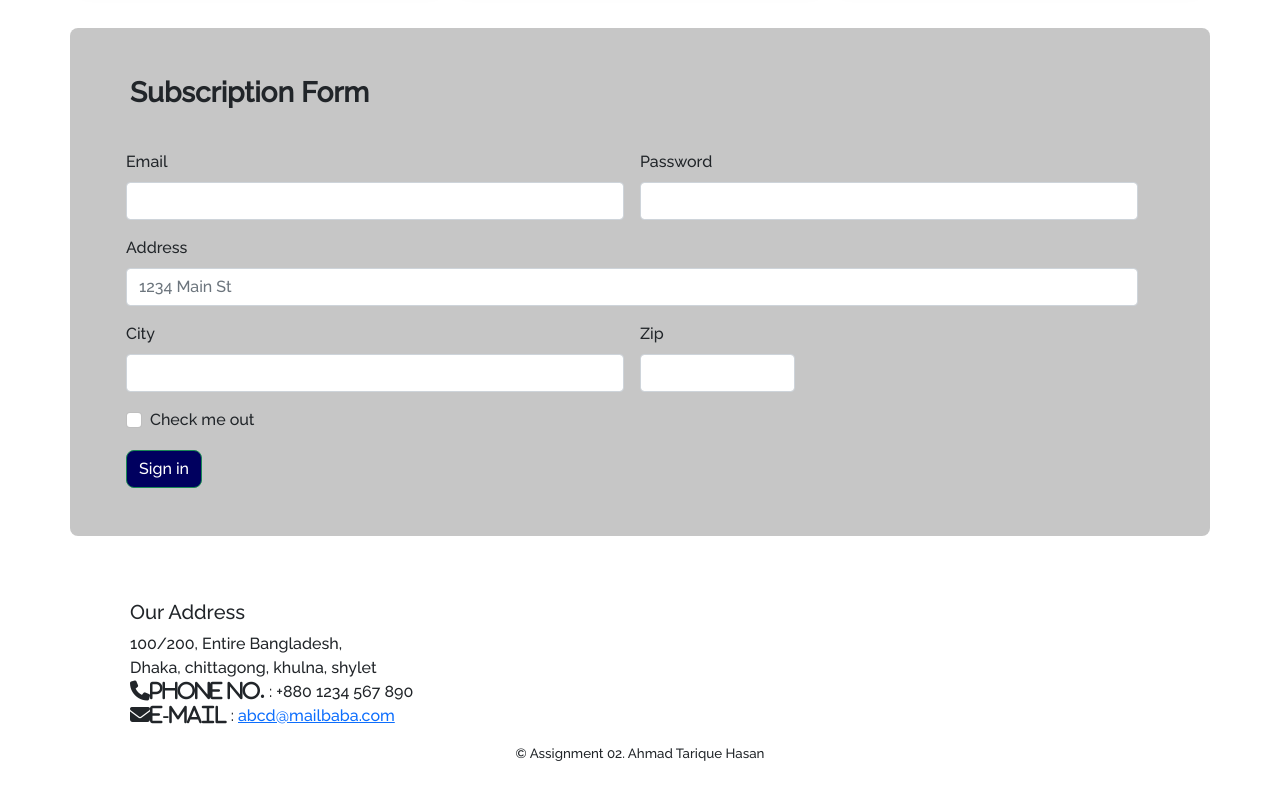
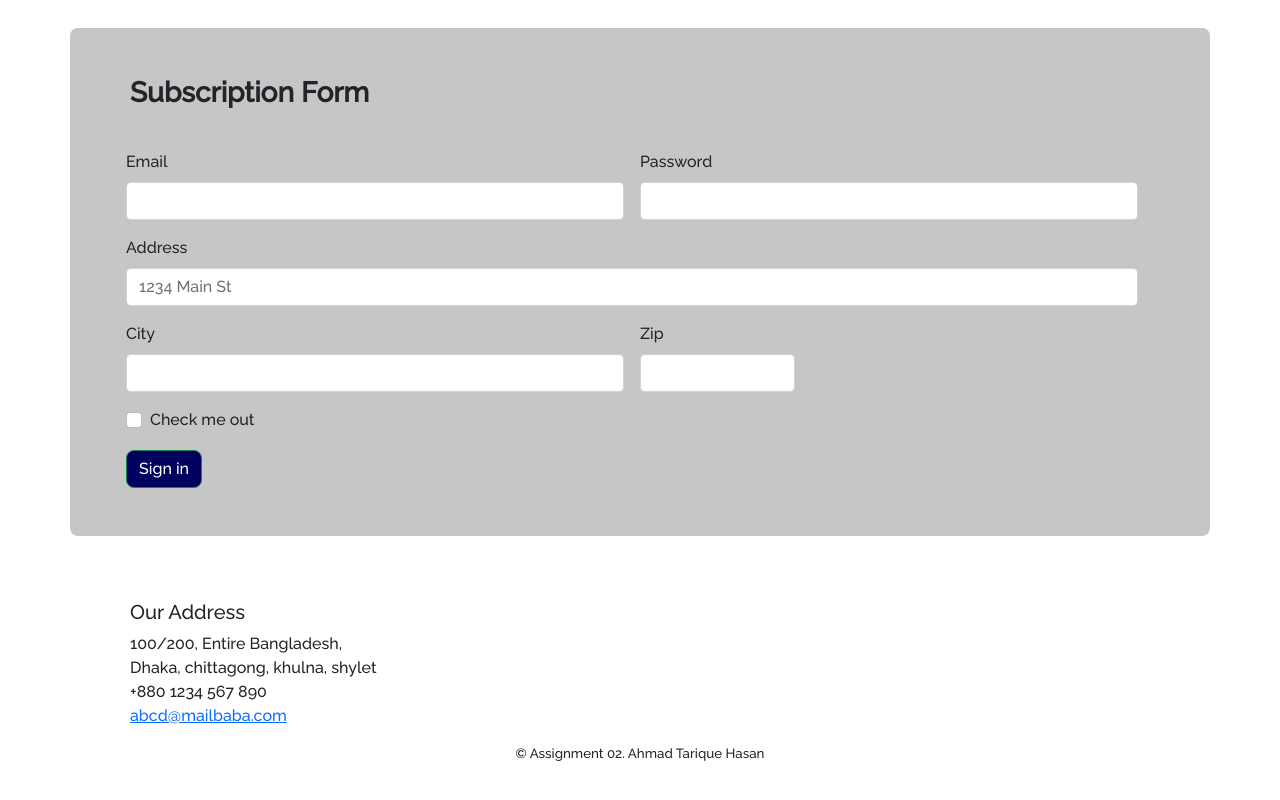
Before and after one commit to ahmadbappy/PH-assignment-02, a plain HTML site: page index.html in a window 1280 px wide. Shown: the part 2470-3270 px from the top of the page. Drawn offline with nearby package versions, Linux system fonts and the light colour scheme.

Commit message:
bug fixed v6

```diff
--- a/index.html
+++ b/index.html
@@ -282,32 +282,10 @@
                     <address>
                         100/200, Entire Bangladesh,<br>
                         Dhaka, chittagong, khulna, shylet<br>
-                        <i class="fa fa-phone fa-lg">Phone No. </i> : +880 1234 567 890<br>
-                        <i class="fa fa-envelope fa-lg">E-mail </i> : <a href="#">abcd@mailbaba.com</a>
+                        +880 1234 567 890<br>
+                        <a href="#">abcd@mailbaba.com</a>
                     </address>
                 </div>
-                <!-- <div class="col-12 col-sm-4 align-self-center">
-                    <div class="text-center">
-                        <a class="btn btn-social-icon btn-google" href="http://google.com/+">
-                            <i class="fa fa-google-plus fa-lg"></i>
-                        </a>
-                        <a class="btn btn-social-icon btn-facebook" href="http://www.facebook.com/profile.php?id=">
-                            <i class="fa fa-facebook fa-lg"></i>
-                        </a>
-                        <a class="btn btn-social-icon btn-linkedin" href="http://www.linkedin.com/in/">
-                            <i class="fa fa-linkedin fa-lg"></i>
-                        </a>
-                        <a class="btn btn-social-icon btn-twitter" href="http://twitter.com/">
-                            <i class="fa fa-twitter fa-lg"></i>
-                        </a>
-                        <a class="btn btn-social-icon btn-youtube" href="http://youtube.com/">
-                            <i class="fa fa-youtube fa-lg"></i>
-                        </a>
-                        <a class="btn btn-social-icon" href="mailto:">
-                            <i class="fa fa-envelope fa-lg"></i>
-                        </a>
-                    </div>
-                </div> -->
             </div>
             <div class="row justify-content-center">
                 <div class="col-auto">
```
